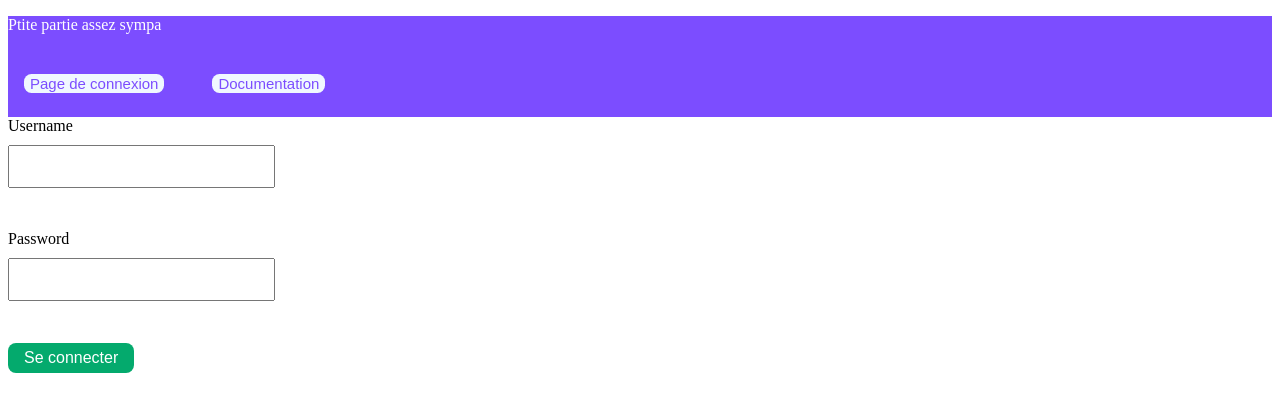
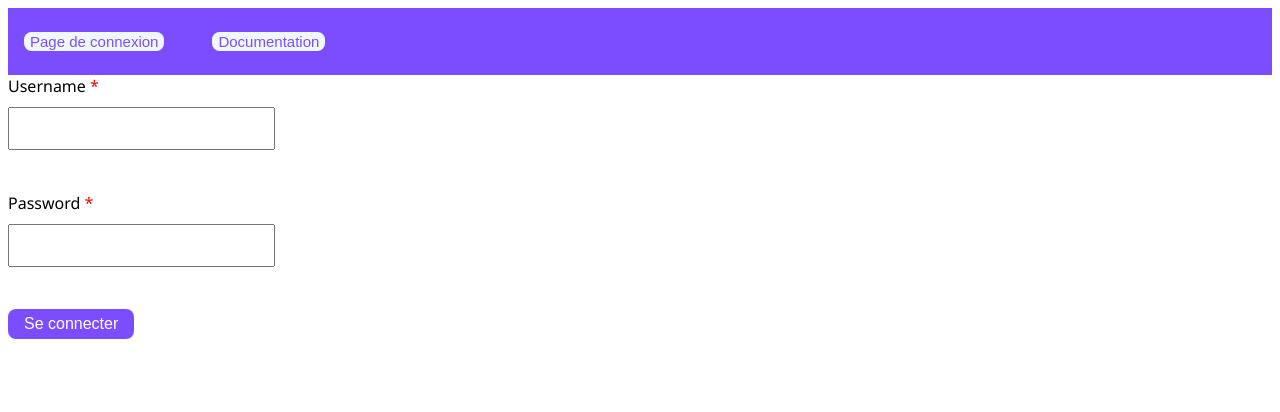
Before and after one commit to titouanguernion/site-angular, an Angular app: page / in a window 1280 px wide. Shown: the top 412 px of the page. Built offline with nearby package versions, Linux system fonts and the light colour scheme.

Commit message:
Ajout de plusieurs changements

```diff
--- a/src/app/app.css
+++ b/src/app/app.css
@@ -2,6 +2,8 @@ html, body {
     margin: 0;
     padding: 0;
 }
+
+
 header{
     background-color: #7C4DFF;
     color: white;
@@ -17,6 +19,16 @@ header div button{
     border-radius: 0.5em;
     font-size: 15px;
 }
+header div button:hover{
+    background-color: #6A3FE0;
+    color: white;
+    border:solid white;
+}
+
+
+button:active {
+    transform: translateY(4px);
+}
 
 header div {
     display: flex;
--- a/src/app/app.html
+++ b/src/app/app.html
@@ -1,7 +1,6 @@
 
 
 <header>
-    <p>Ptite partie assez sympa</p>
     <div>
         <button (click)="goLog()">Page de connexion</button>
         <button (click)="goTo('https://angular.dev/')">Documentation</button>
--- a/src/app/page-principale/page-principale.html
+++ b/src/app/page-principale/page-principale.html
@@ -2,13 +2,15 @@
 <main>
     <h1>Welcome {{username}}</h1>
 
-    <h2>Règlement</h2>
-    <button (click)="afficher()">Voir plus</button>
+
+    <button (click)="afficher()" *ngIf="!afficherRegle">Voir plus</button>
     <section *ngIf="afficherRegle">
+        <h2>Règlement</h2>
         <div *ngFor="let elem of liste">
             <h3>Article {{elem}}</h3>
             <p>{{lorem}}</p>
         </div>
+        <button (click)="afficher()">Voir moins</button>
 
     </section>
 
--- a/src/app/page-principale/page-principale.ts
+++ b/src/app/page-principale/page-principale.ts
@@ -29,9 +29,7 @@ export class PagePrincipale {
 
   afficherRegle = false;
   afficher() : void{
-    if(!this.afficherRegle){
-      this.afficherRegle = true;
-    }
+    this.afficherRegle = !this.afficherRegle;
   }
 
 
--- a/src/app/user/user.css
+++ b/src/app/user/user.css
@@ -1,12 +1,15 @@
+
 form{
     display: flex;
     flex-direction: column;
     gap: 2em;
+    font-family:'Segoe UI', Tahoma, Geneva, Verdana, sans-serif;
+
 }
 
 
 button{
-    background-color:#04AA6D;
+    background-color:#7C4DFF;
 
     font-size: 16px;
     padding: 6px 16px;
@@ -20,8 +23,11 @@ button{
 }
 button:hover{
     background-color: white;
-    color: #04AA6D;
-    border: solid #04AA6D;
+    color: #7C4DFF;
+    border: solid #7C4DFF;
+}
+button:active {
+transform: translateY(4px);
 }
 
 
--- a/src/app/user/user.html
+++ b/src/app/user/user.html
@@ -2,14 +2,18 @@
 <!-- Le ngSubmir associe directement le bouton submit à la fonction log du composant-->
 <form (ngSubmit)="log()">
     <div class="champ">
-        <label>Username</label>
+        <label>Username
+            <span style="color: red;">*</span>
+        </label>
         <!-- Le ngModel sert à récupérer la valeur du champ -->
         <input type="text" [(ngModel)]="username" name="username" required>
     </div>
 
     <div class="champ">
         <!-- Le ngModel sert à récupérer la valeur du champ -->
-        <label>Password</label>
+        <label>Password
+            <span style="color: red;">*</span>
+        </label>
         <input type="text" [(ngModel)]="password" name="password"  required>
     </div>
     <p style="color: red;" [hidden]="cache">Connection échouée, nom d'utilisateur ou mot de passe incorrect</p>
```
